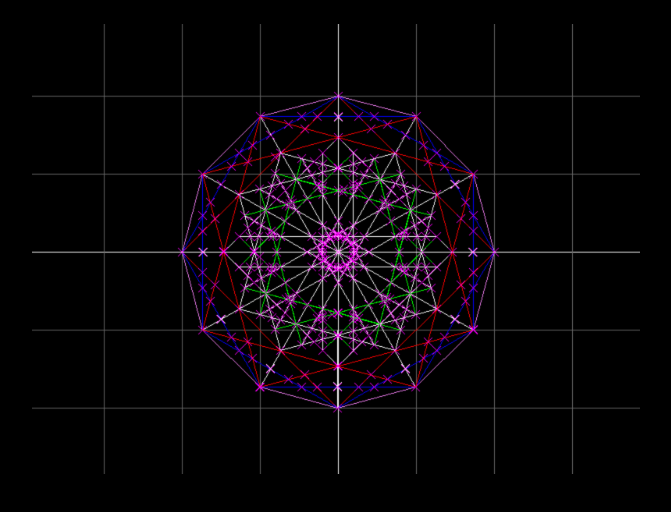
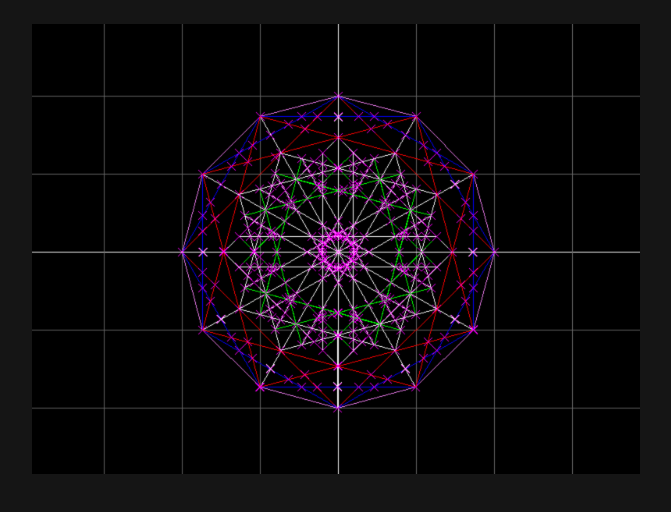
Before and after one commit to ejdowling/dowling, a plain HTML site: page geo.html in a window 1280 px wide. Shown: the whole page, without its empty margins (304-975 px from the left). Drawn offline with Linux system fonts and the light colour scheme.

Commit message:
change background coolor of all pages remove extra glsl file

```diff
--- a/geo.html
+++ b/geo.html
@@ -2,11 +2,11 @@
 <html lang="en">
 <head>
 <meta charset="utf-8">
-<title>protopat</title>
+<title>Prototype Pattern</title>
 <style>
 #wrapper { max-width: 38em; min-width: 10em; padding: 1em 1em 1em 1em; margin: auto; }
 h1 { text-align: center; }
-body {background-color: black;}
+body {background-color: #151515;}
 }
 </style>
 <meta name="viewport" content="height=device-height, initial-scale=1">
```
Also changed, not shown: chladni.html (+1 -1 lines).
